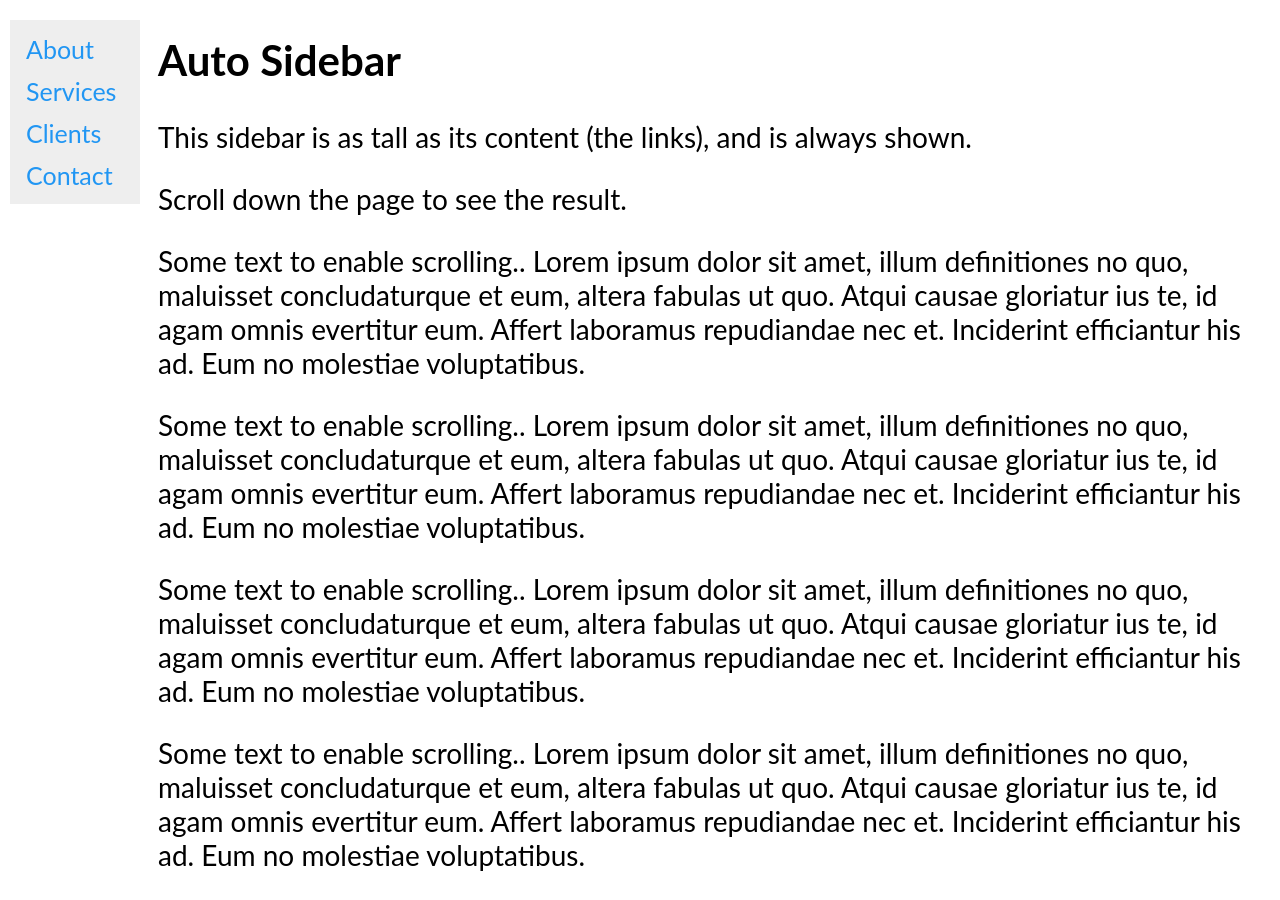
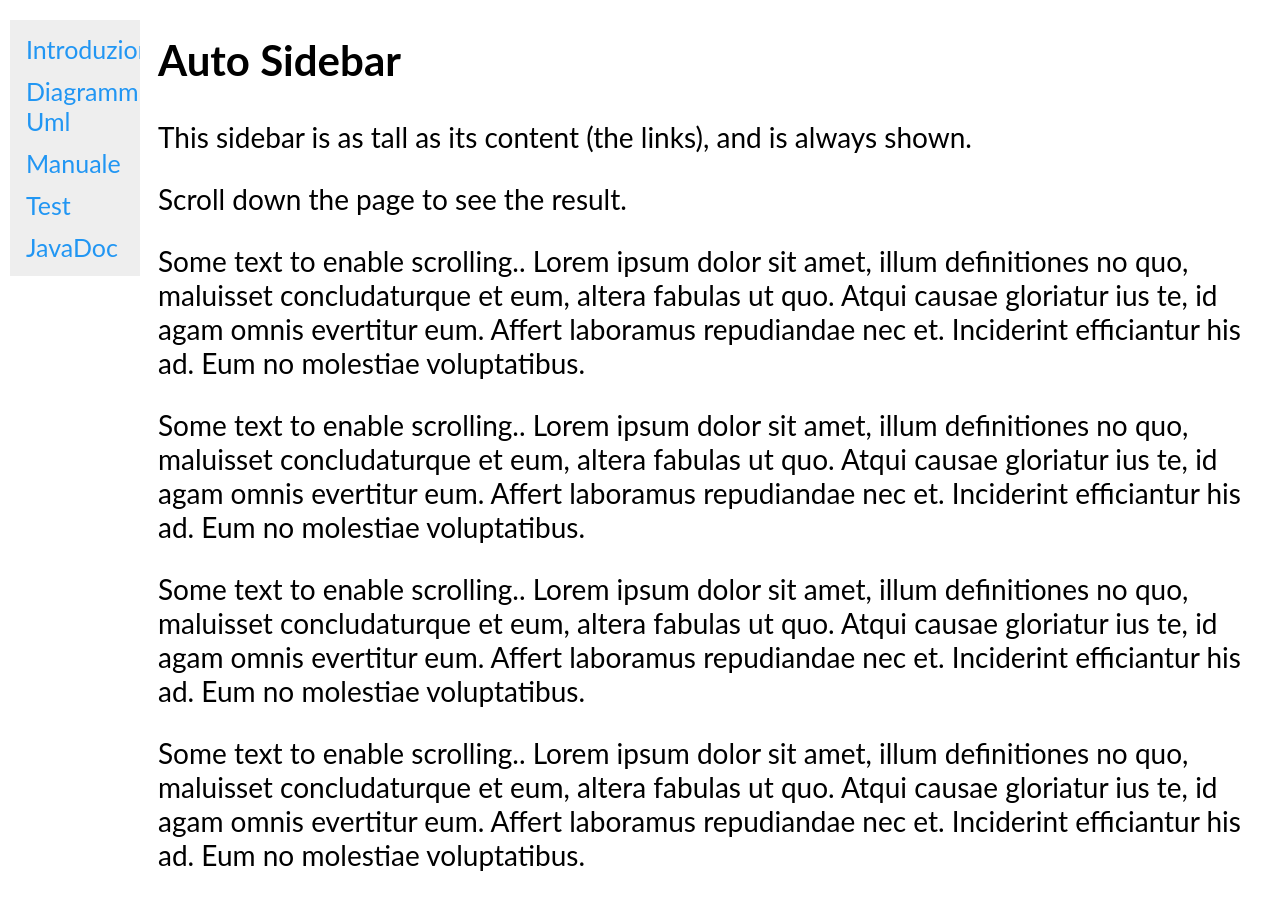
Before and after one commit to markbtz/Doc, a plain HTML site: page index.html in a window 1280 px wide. Drawn offline with Linux system fonts and the light colour scheme.

Commit message:
Update index.html

```diff
--- a/index.html
+++ b/index.html
@@ -45,10 +45,11 @@ body {
 <body>
 
 <div class="sidenav">
-  <a href="#about">About</a>
-  <a href="#services">Services</a>
-  <a href="#clients">Clients</a>
-  <a href="#contact">Contact</a>
+  <a href="#about">Introduzione</a>
+  <a href="#services">Diagrammi Uml</a>
+  <a href="#clients">Manuale</a>
+  <a href="#contact">Test</a>
+  <a href="#contact">JavaDoc</a>
 </div>
 
 <div class="main">
```
